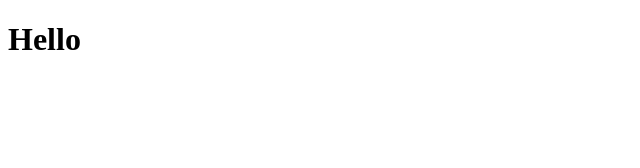
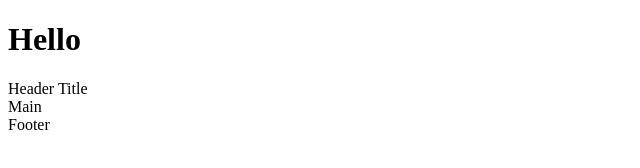
Before and after one commit to Hurr1Tone/my_first_repo, a plain HTML site: page index.html in a window 1280 px wide. Shown: the whole page, without its empty margins (0-640 px from the left). Drawn offline with Linux system fonts and the light colour scheme.

Commit message:
added basic html tags

```diff
--- a/index.html
+++ b/index.html
@@ -8,5 +8,8 @@
 </head>
 <body>
     <h1>Hello</h1>
+    <header>Header Title</header>
+    <main>Main</main>
+    <footer>Footer</footer>
 </body>
 </html>
```
